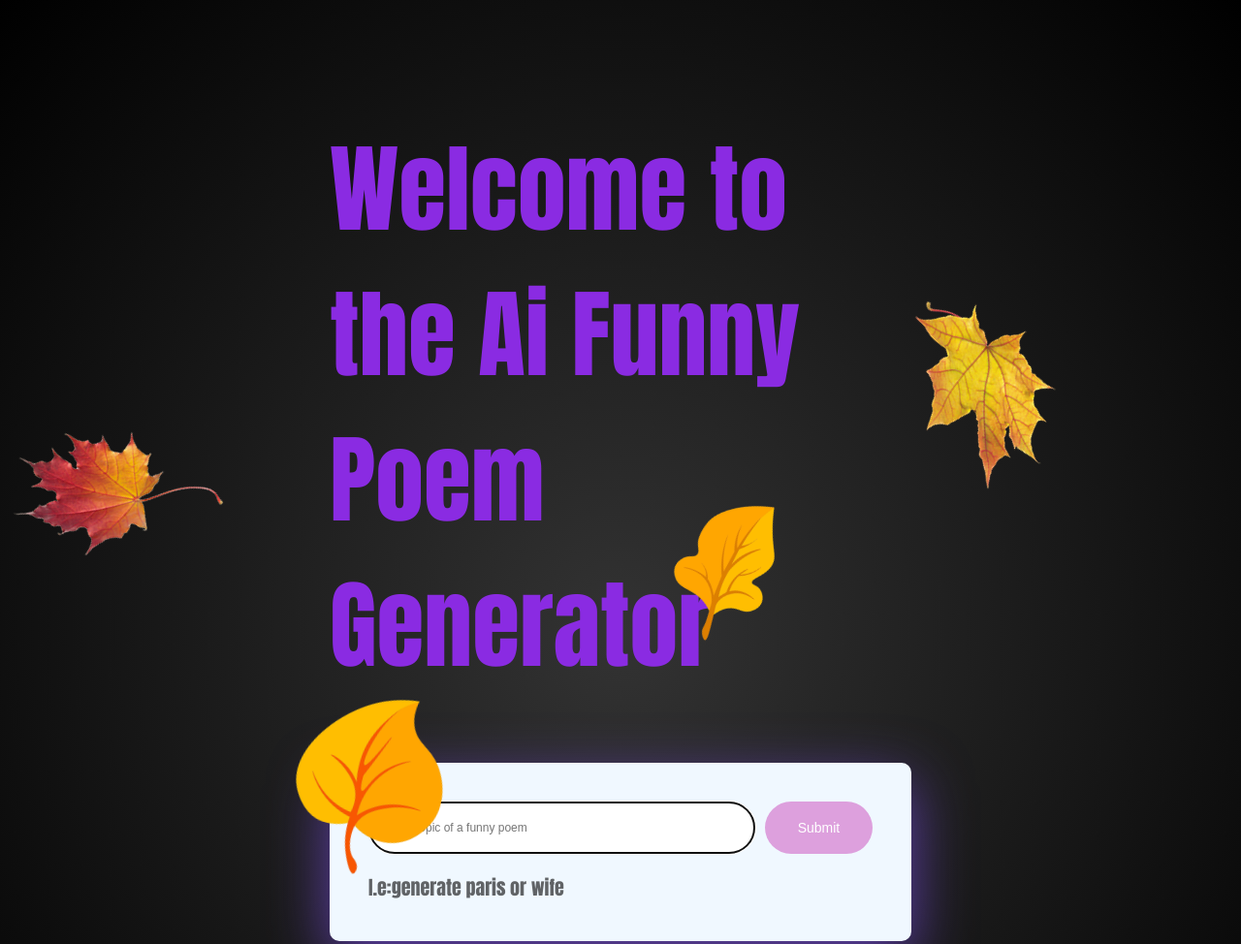
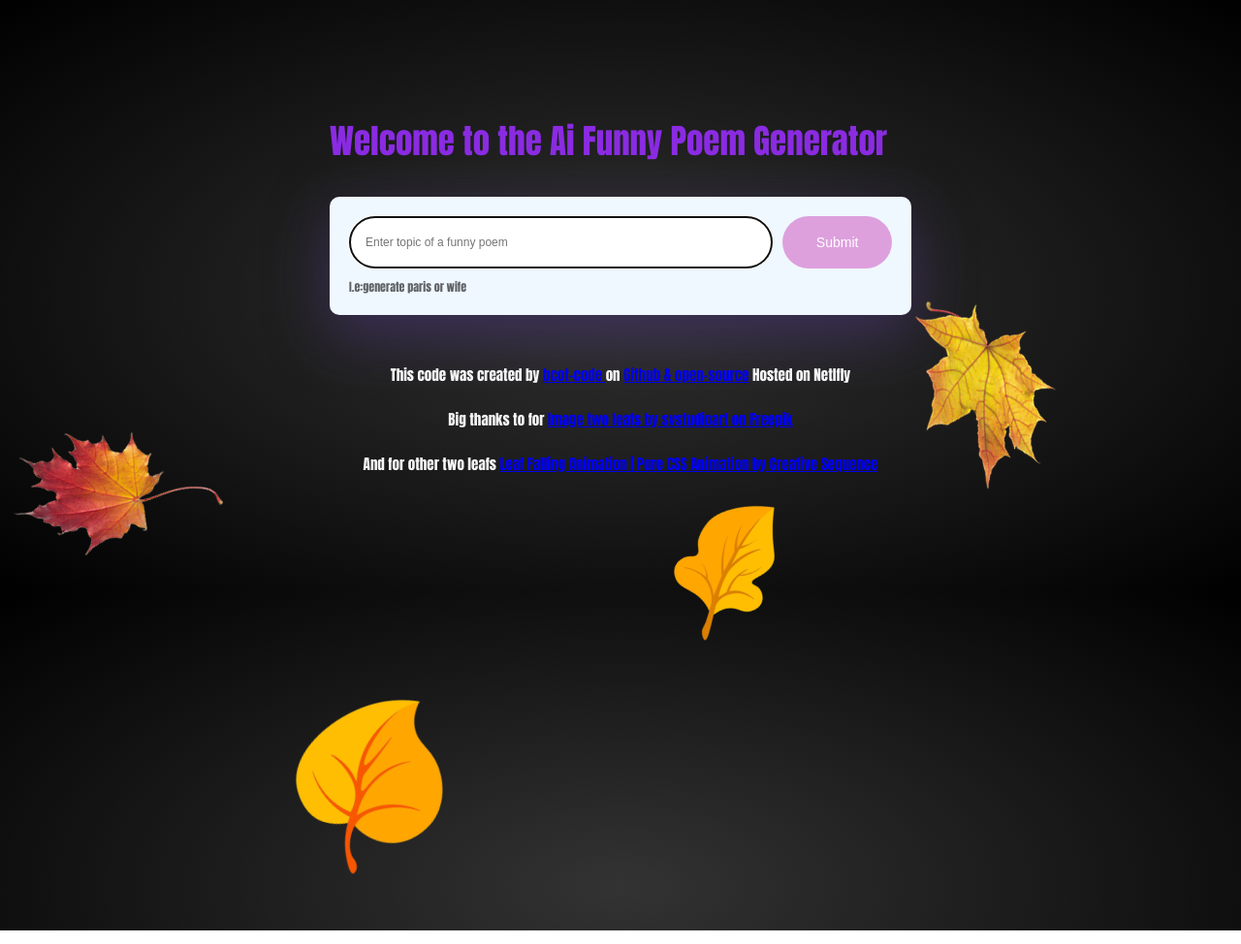
Before and after one commit to bcot-code/funny-poem-generator, a website: page index.html in a window 1280 px wide. Shown: the top 974 px of the page at 97% size. Drawn offline with nearby package versions, Linux system fonts and the light colour scheme.

Commit message:
Update style.css

```diff
--- a/src/style.css
+++ b/src/style.css
@@ -12,7 +12,7 @@ header {
 h1 {
   color: blueviolet;
   font-weight: 800;
-  font-size: 100px;
+  font-size: 35px;
   line-height: 1.5;
 }
 main {
@@ -20,18 +20,18 @@ main {
 }
 .form-container {
   background-color: aliceblue;
-  box-shadow: 0px 20px 60px rgba(113, 73, 207, 0.8);
-  margin-bottom: 100px;
+  box-shadow: 0px 20px 60px rgba(65, 50, 100, 0.8);
+  margin-bottom: 30px;
   border-radius: 10px;
-  padding: 40px;
+  padding: 20px;
 }
 form {
   display: flex;
 }
 .clue {
   line-height: 1.5;
-  margin-top: 20px;
-  font-size: 20px;
+  margin-top: 10px;
+  font-size: 12px;
   opacity: 0.6;
 }
 
@@ -56,7 +56,7 @@ form {
 }
 .words {
   margin-top: 30px;
-  font-size: 30px;
+  font-size: 20px;
   padding: 20px;
   background-color: whitesmoke;
   line-height: 24px;
```
